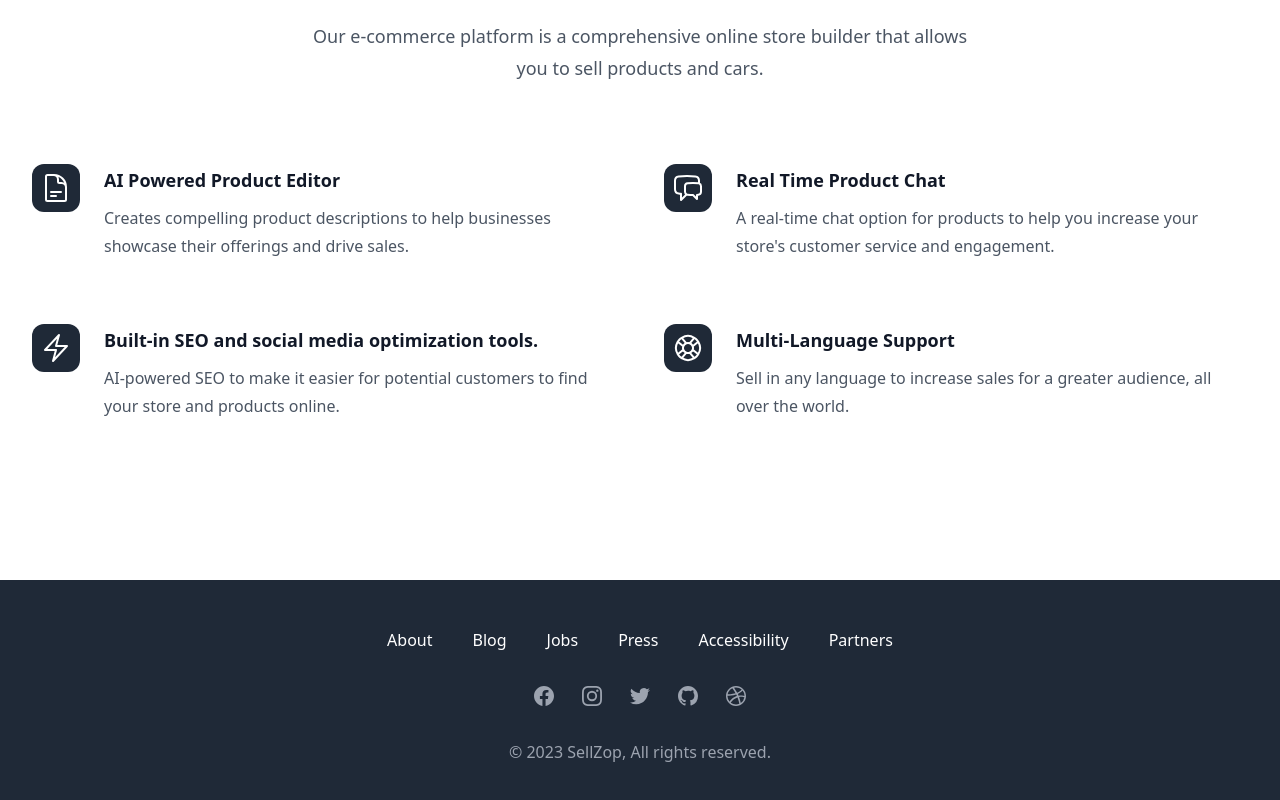
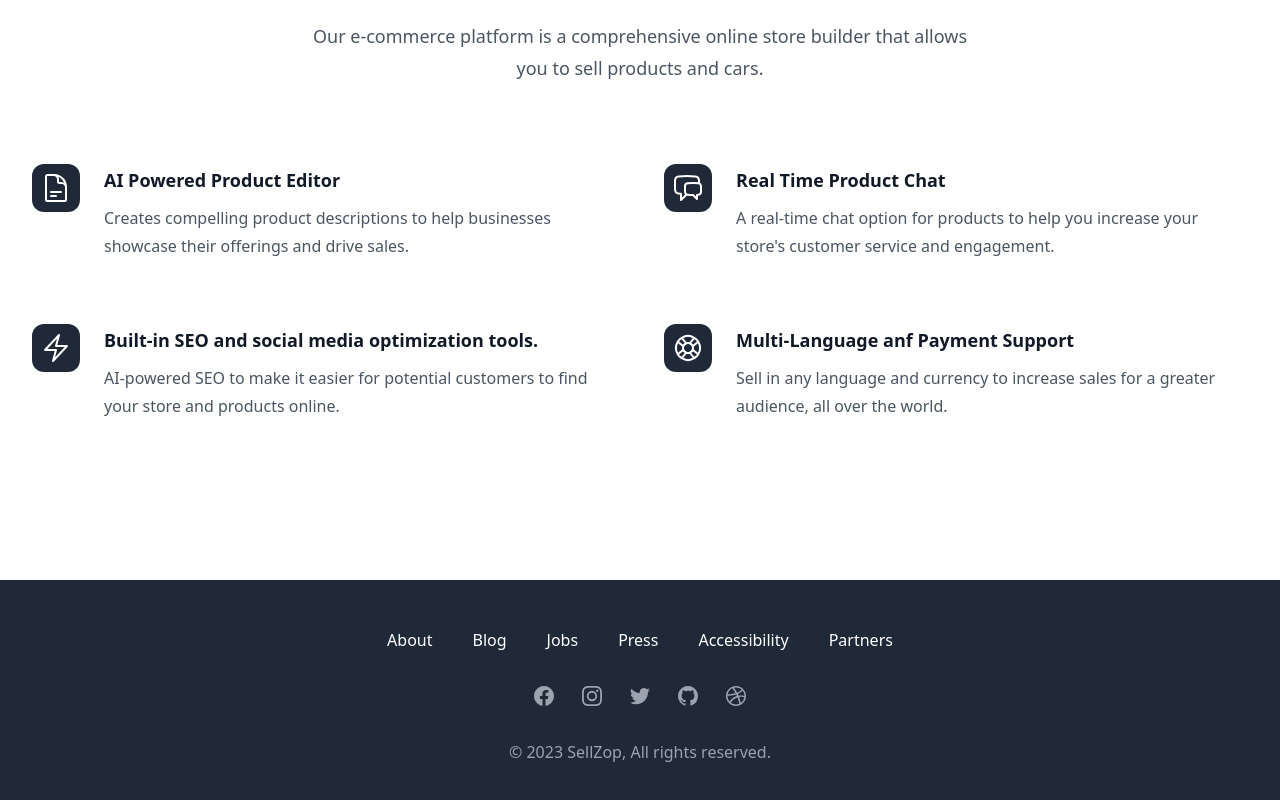
Before and after one commit to aiappbots/sellzop-landing, a Next.js app: page / in a window 1280 px wide. Shown: the part 1182-1982 px from the top of the page. Built offline with nearby package versions, Linux system fonts and the light colour scheme.

Commit message:
updated language support

```diff
--- a/components/Feature.tsx
+++ b/components/Feature.tsx
@@ -28,9 +28,9 @@ const features = [
 		icon: BoltIcon,
 	},
 	{
-		name: "Multi-Language Support",
+		name: "Multi-Language anf Payment Support",
 		description:
-			"Sell in any language to increase sales for a greater audience, all over the world.",
+			"Sell in any language and currency to increase sales for a greater audience, all over the world.",
 		icon: LifebuoyIcon,
 	},
 ];
```
